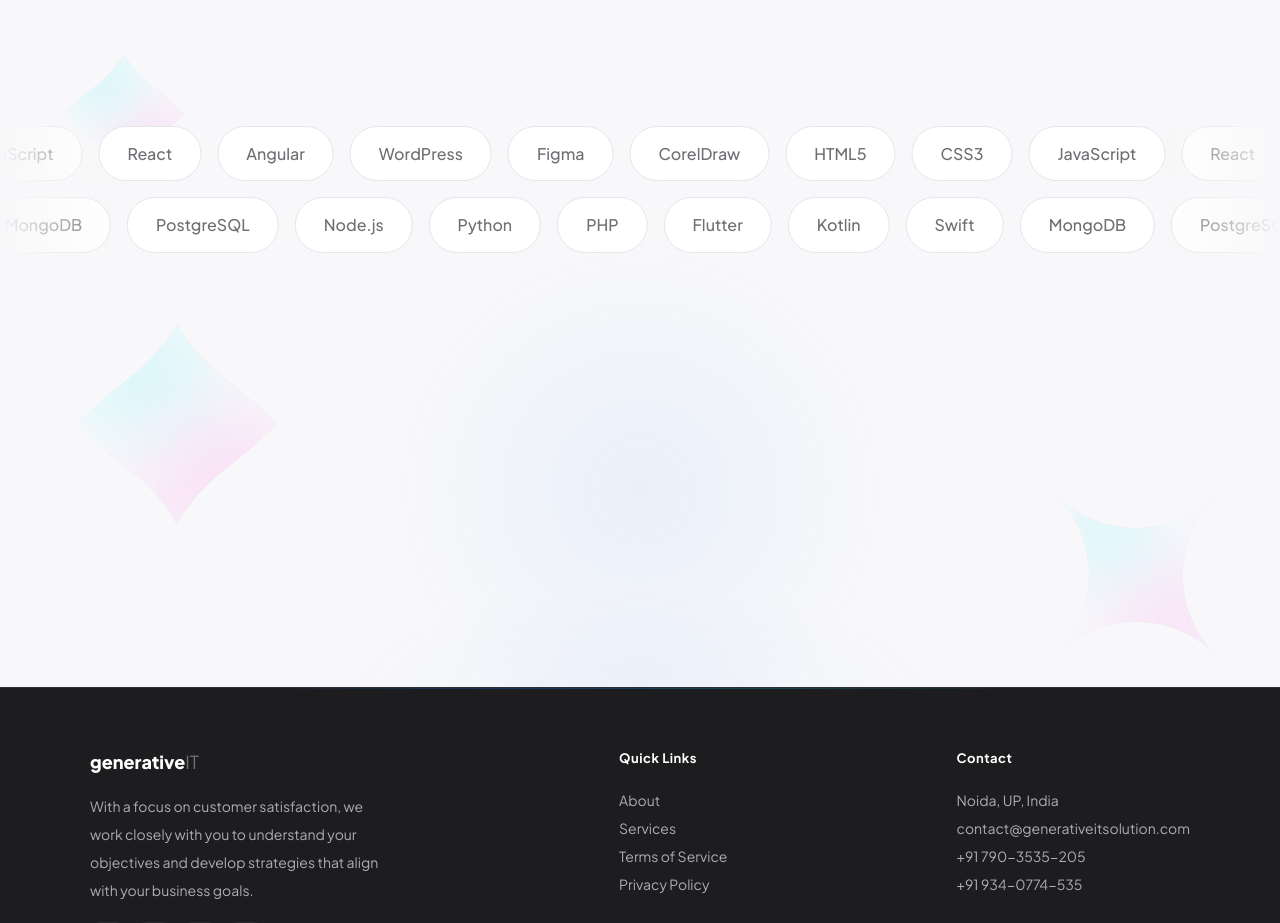
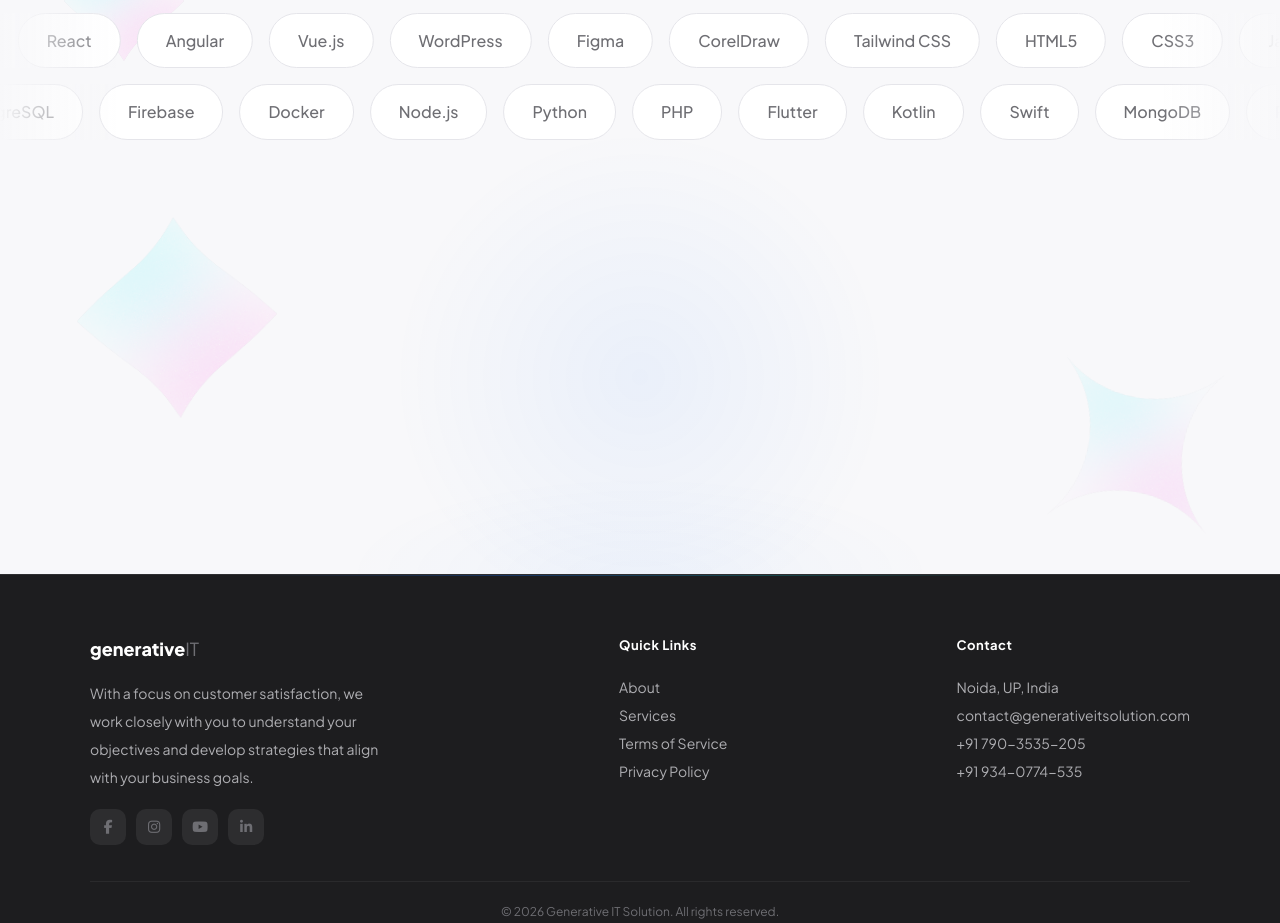
Before and after one commit to voxmastery/generative_it, an Angular app: page / in a window 1280 px wide. Shown: the part 8540-9463 px from the top of the page. Built offline with nearby package versions, Linux system fonts and the light colour scheme.

Commit message:
fix: seamless tech marquee loop with more pills, show small coolshapes on mobile (hero + CTA only)

```diff
--- a/src/app/pages/home/home.component.css
+++ b/src/app/pages/home/home.component.css
@@ -142,9 +142,18 @@
 }
 
 @media (max-width: 1024px) {
-  .coolshape { display: none !important; visibility: hidden !important; }
   .scroll-hint { display: none !important; }
-  img[class*="cs-"] { display: none !important; }
+  /* Smaller shapes on tablet/mobile */
+  .coolshape { width: 80px !important; opacity: 0.10 !important; }
+}
+@media (max-width: 768px) {
+  /* Even smaller on phone, only show hero + CTA shapes */
+  .coolshape { display: none !important; }
+  .cs-hero-1, .cs-hero-2, .cs-cta-1, .cs-cta-2 {
+    display: block !important;
+    width: 100px !important;
+    opacity: 0.10 !important;
+  }
 }
 @media (max-width: 768px) {
   /* Reset hero opacity since GSAP reveal doesn't run on mobile */
--- a/src/app/pages/home/home.component.html
+++ b/src/app/pages/home/home.component.html
@@ -295,18 +295,21 @@
       <span class="tech-pill">JavaScript</span>
       <span class="tech-pill">React</span>
       <span class="tech-pill">Angular</span>
+      <span class="tech-pill">Vue.js</span>
       <span class="tech-pill">WordPress</span>
       <span class="tech-pill">Figma</span>
       <span class="tech-pill">CorelDraw</span>
-      <!-- Duplicate -->
+      <span class="tech-pill">Tailwind CSS</span>
       <span class="tech-pill">HTML5</span>
       <span class="tech-pill">CSS3</span>
       <span class="tech-pill">JavaScript</span>
       <span class="tech-pill">React</span>
       <span class="tech-pill">Angular</span>
+      <span class="tech-pill">Vue.js</span>
       <span class="tech-pill">WordPress</span>
       <span class="tech-pill">Figma</span>
       <span class="tech-pill">CorelDraw</span>
+      <span class="tech-pill">Tailwind CSS</span>
     </div>
   </div>
 
@@ -321,7 +324,8 @@
       <span class="tech-pill">Swift</span>
       <span class="tech-pill">MongoDB</span>
       <span class="tech-pill">PostgreSQL</span>
-      <!-- Duplicate -->
+      <span class="tech-pill">Firebase</span>
+      <span class="tech-pill">Docker</span>
       <span class="tech-pill">Node.js</span>
       <span class="tech-pill">Python</span>
       <span class="tech-pill">PHP</span>
@@ -330,6 +334,8 @@
       <span class="tech-pill">Swift</span>
       <span class="tech-pill">MongoDB</span>
       <span class="tech-pill">PostgreSQL</span>
+      <span class="tech-pill">Firebase</span>
+      <span class="tech-pill">Docker</span>
     </div>
   </div>
 </section>
```
